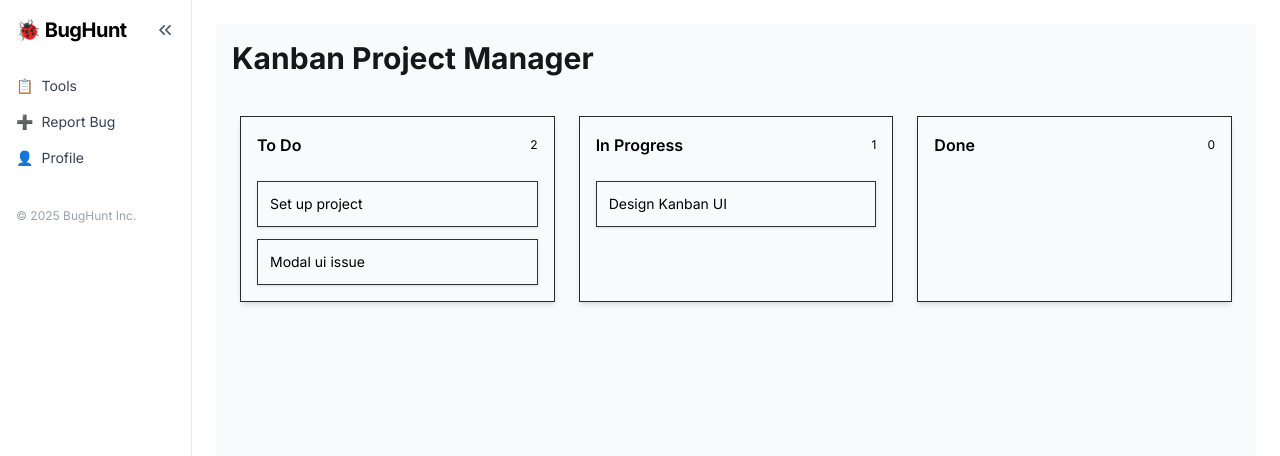
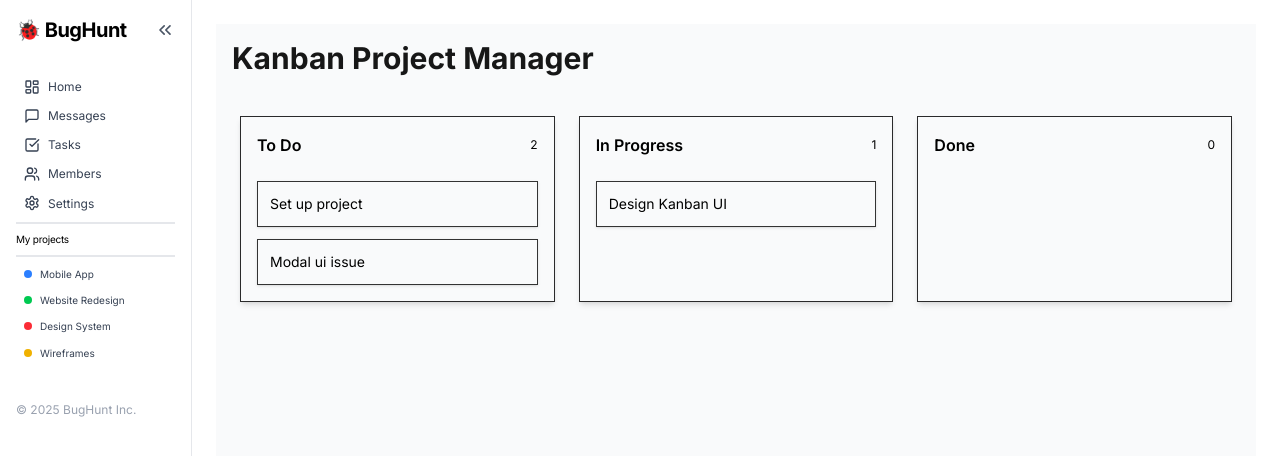
Before and after one commit to hupptechnologies/project-management-tool, a Next.js app: page / in a window 1280 px wide. Shown: the top 456 px of the page. Built offline with nearby package versions, Linux system fonts and the light colour scheme.

Commit message:
Layout header added

```diff
--- a/src/app/layout.tsx
+++ b/src/app/layout.tsx
@@ -3,7 +3,18 @@
 import './globals.css';
 import { Inter } from 'next/font/google';
 import { useState } from 'react';
-import { ChevronsLeft, ChevronsRight } from 'lucide-react';
+import {
+	CheckSquare,
+	ChevronsLeft,
+	ChevronsRight,
+	LayoutDashboard,
+	MessageSquare,
+	Settings,
+	Users,
+} from 'lucide-react';
+import { usePathname } from 'next/navigation';
+import Link from 'next/link';
+import { NavItem, ProjectItem } from '@/lib/types';
 
 const inter = Inter({ subsets: ['latin'] });
 
@@ -12,14 +23,44 @@ export default function RootLayout({
 }: {
 	children: React.ReactNode;
 }) {
+	const pathname = usePathname(); // Get current route
+
 	const [isCollapsed, setIsCollapsed] = useState(false);
 
-	const navItems = [
-		{ icon: '📋', label: 'Tools', href: '/dashboard/kanban' },
-		{ icon: '➕', label: 'Report Bug', href: '/dashboard/bugs/new' },
-		{ icon: '👤', label: 'Profile', href: '/dashboard/profile' },
+	const navItems: NavItem[] = [
+		{
+			icon: <LayoutDashboard size={16} />,
+			label: 'Home',
+			href: '/dashboard/kanban',
+		},
+		{
+			icon: <MessageSquare size={16} />,
+			label: 'Messages',
+			href: '/dashboard/bugs/new',
+		},
+		{
+			icon: <CheckSquare size={16} />,
+			label: 'Tasks',
+			href: '/dashboard/profile',
+		},
+		{ icon: <Users size={16} />, label: 'Members', href: '/dashboard/member' },
+		{
+			icon: <Settings size={16} />,
+			label: 'Settings',
+			href: '/dashboard/setting',
+		},
 	];
 
+	const projectList: ProjectItem[] = [
+		{ label: 'Mobile App', href: '#1', color: 'bg-blue-500' },
+		{
+			label: 'Website Redesign',
+			href: '#2',
+			color: 'bg-green-500',
+		},
+		{ label: 'Design System', href: '#3', color: 'bg-red-500' },
+		{ label: 'Wireframes', href: '#4', color: 'bg-yellow-500' },
+	];
 	return (
 		<html lang="en">
 			<body className={`${inter.className} bg-white text-gray-900`}>
@@ -55,25 +96,86 @@ export default function RootLayout({
 						</div>
 
 						{/* Navigation */}
-						<nav className="space-y-4 text-sm text-gray-700">
-							{navItems.map((item) => (
-								<a
+						<nav className="space-y-2 text-sm text-gray-700">
+							{navItems.map((item) => {
+								const isActive = pathname === item.href;
+
+								return (
+									<Link
 										key={item.href}
 										href={item.href}
-									className="flex items-center gap-2 hover:text-red-400 transition"
+										className={`group flex items-center gap-2 px-2 py-0.5 rounded transition-all duration-300 relative
+					hover:bg-gray-100
+					${isActive ? 'bg-gray-100 font-medium text-red-500' : ''}
+				`}
 									>
+										{/* Icon */}
 										<span>{item.icon}</span>
+
+										{/* Label */}
 										<span
-										className={`transition-all duration-300 overflow-hidden ${
-											isCollapsed ? 'opacity-0 w-0' : 'opacity-100 w-auto'
-										}`}
+											className={`transition-all text-[12px] duration-300 overflow-hidden whitespace-nowrap
+						${isCollapsed ? 'opacity-0 w-0' : 'opacity-100 w-auto'}
+					`}
 										>
 											{item.label}
 										</span>
-								</a>
-							))}
+
+										{/* Tooltip for collapsed view */}
+										{isCollapsed && (
+											<span
+												className="absolute left-full ml-2 top-1/2 -translate-y-1/2
+							bg-black text-white rounded px-2 py-1 opacity-0 group-hover:opacity-100
+							transition whitespace-nowrap z-10 text-xs"
+											>
+												{item.label}
+											</span>
+										)}
+									</Link>
+								);
+							})}
 						</nav>
 
+						{!isCollapsed && (
+							<>
+								<div className="my-2 h-0.5 bg-gray-200" />
+								<h6 className="text-[10px] tracking-tight text-black whitespace-nowrap">
+									My projects
+								</h6>
+								<div className="my-2 h-0.5 bg-gray-200" />
+								<nav className="space-y-2 text-sm text-gray-700">
+									{!isCollapsed &&
+										projectList.map((item) => {
+											const isActive = pathname === item.href;
+
+											return (
+												<Link
+													key={item.href}
+													href={item.href}
+													className={`group flex items-center gap-2 px-2 py-0.5 rounded-x transition-all duration-300 relative
+					hover:bg-gray-100
+					${isActive ? 'bg-gray-100 font-medium text-red-500' : ''}
+				`}
+												>
+													<div
+														className={`h-2 w-2 ${item.color} rounded-full`}
+													/>
+													{/* Label */}
+													<span
+														className={`transition-all
+												text-[10px]
+												duration-300 overflow-hidden whitespace-nowrap
+						${isCollapsed ? 'opacity-0 w-0' : 'opacity-100 w-auto'}
+					`}
+													>
+														{item.label}
+													</span>
+												</Link>
+											);
+										})}
+								</nav>
+							</>
+						)}
 						{/* Footer */}
 						<div
 							className={`transition-all duration-300 text-xs text-gray-400 mt-10 overflow-hidden ${
--- a/src/components/TaskCard.tsx
+++ b/src/components/TaskCard.tsx
@@ -11,7 +11,9 @@ export default function TaskCard({ task }: { task: Task }) {
 
 	const router = useRouter();
 	const style = {
-		transform: transform ? `translate(${transform.x}px, ${transform.y}px)` : undefined,
+		transform: transform
+			? `translate(${transform.x}px, ${transform.y}px)`
+			: undefined,
 	};
 
 	const handleClick = () => {
```
Also changed, not shown: src/lib/types.ts (+14 -0 lines). Lines whose indentation alone changed are shown as unchanged.
